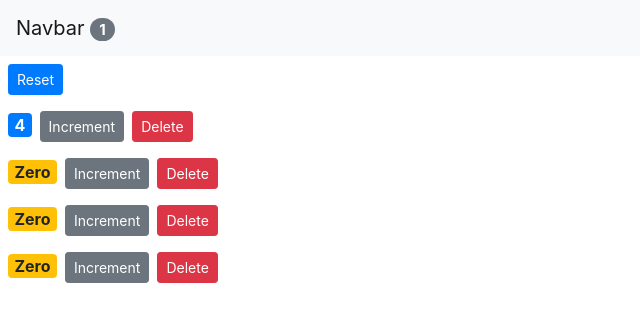
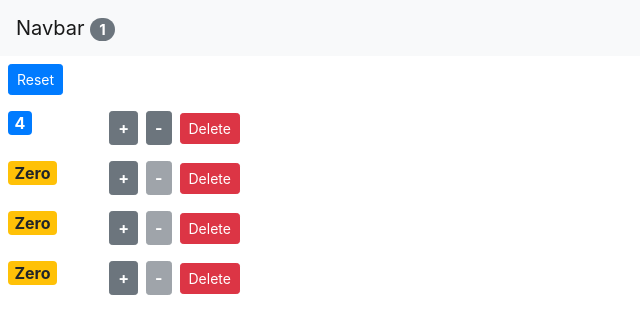
Before and after one commit to christianbiring1/counter-react, a React (Create React App) app: page / in a window 1280 px wide. Shown: the top 334 px of the page, without its empty margins (0-640 px from the left). Built offline with nearby package versions, Linux system fonts and the light colour scheme.

Commit message:
disabling the decrement btn dynamically

```diff
--- a/src/App.js
+++ b/src/App.js
@@ -18,6 +18,14 @@
     const index = counters.indexOf(counter);
     counters[index] = { ...counter };
     counters[index].value += 1;
+    this.setState({ counters })
+  }
+
+  handleDecrement = (counter) => {
+    const counters = [...this.state.counters];
+    const index = counters.indexOf(counter);
+    counters[index] = { ...counter };
+    counters[index].value -= 1;
     this.setState({ counters })
   }
 
@@ -42,6 +50,7 @@
         <Counters
           onDelete={this.handleDelete}
           onIncrement={this.handleIncrement}
+          onDecrement={this.handleDecrement}
           onReset={this.handleReset}
           counters={this.state.counters}
         />
--- a/src/components/counter.jsx
+++ b/src/components/counter.jsx
@@ -19,10 +19,15 @@
 
   render() {
     return (
-      <div>
-      <span style = {this.styles} className={this.getBadgeColor()}>{this.formatCount()}</span>
-      <button className='btn btn-secondary btn-sm' onClick={ () => this.props.onIncrement(this.props.counter) }>Increment</button>
-      <button className='btn btn-danger btn-sm m-2' onClick={ () => this.props.onDelete(this.props.counter.id) }>Delete</button>
+      <div className='row'>
+        <div className="col-1">
+          <span style = {this.styles} className={this.getBadgeColor()}>{this.formatCount()}</span>
+        </div>
+        <div className="col">
+          <button style={this.styles} className='btn btn-secondary btn-sm' onClick={ () => this.props.onIncrement(this.props.counter) }> + </button>
+          <button style={this.styles} className="btn btn-secondary btn-sm m-2" disabled={this.props.counter.value === 0 ? 'disabled' : ''} onClick={ () => this.props.onDecrement(this.props.counter) }> -</button>
+          <button className='btn btn-danger btn-sm' onClick={ () => this.props.onDelete(this.props.counter.id) }>Delete</button>
+        </div>
 
       </div>
     );
--- a/src/components/counters.jsx
+++ b/src/components/counters.jsx
@@ -11,6 +11,7 @@
         <Counter
           key={counter.id}
           onIncrement={this.props.onIncrement}
+          onDecrement={this.props.onDecrement}
           onDelete={this.props.onDelete}
           counter={counter}
         />)}
```
Also changed, not shown: 1 other file (tests, documents, lock files or other folders).
